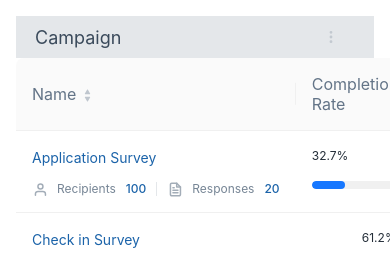
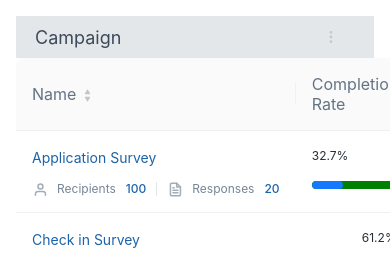
Before and after one commit to VishalGcod/CampaignTable, a React (Create React App) app in the folder campaign-design/: page / in a window 390 px wide. Shown: the top 261 px of the page. Built offline with nearby package versions, Linux system fonts and the light colour scheme.

Commit message:
tabletasks

```diff
--- a/campaign-design/src/App.js
+++ b/campaign-design/src/App.js
@@ -10,7 +10,6 @@ function App() {
     <div className="App">
       <AntdTableHeader />
       <AntdTableComp setPercent={setPercent}/>
-      {/* <ProgressBar percent={percent}/> */}
     </div>
   );
 }
--- a/campaign-design/src/antdTable/antdTableComp.js
+++ b/campaign-design/src/antdTable/antdTableComp.js
@@ -5,12 +5,6 @@ import { styled } from "styled-components";
 import { NameSort } from "../imageSvgComps/nameSort";
 import { UserSvg } from "../imageSvgComps/userSvg";
 import { FileSvg } from "../imageSvgComps/fileSvg";
-import { Percent1 } from "../imageSvgComps/percent1";
-import { Percent2 } from "../imageSvgComps/percent2";
-import { Percent3 } from "../imageSvgComps/percent3";
-import { StarRating1 } from "../imageSvgComps/starRating1";
-import { StarRating3 } from "../imageSvgComps/starRating3";
-import { StarRating2 } from "../imageSvgComps/starRating2";
 import { Progress } from "antd";
 import {
   TableHeading,
@@ -34,6 +28,7 @@ import {
   UnderScore,
   DotDiv,
 } from "../styledComponents/styles";
+
 import { StarRatings } from "../imageSvgComps/starRate";
 import { ProgressBar } from "../imageSvgComps/progressBor";
 
@@ -154,9 +149,8 @@ const data = [
           <RatingFont>32.7%</RatingFont>
         </RatingsNumber>
         <span>
-          <Progress
-            style={{ width: "112px", height: "6px" }}
-            percent={30}
+          <ProgressBar
+          percent={32}
             showInfo={false}
           />
         </span>
--- a/campaign-design/src/imageSvgComps/progressBor.js
+++ b/campaign-design/src/imageSvgComps/progressBor.js
@@ -1,9 +1,24 @@
 import { Progress } from 'antd';
+import { styled } from 'styled-components';
 
 export const ProgressBar = ({percent}) => {
+
+    const StyledProgressBar = styled(Progress)`
+    width:135px;
+    &&& {
+      .ant-progress-inner {
+        background-color: ${props =>
+          props.percent < 30
+            ? 'red'
+            : props.percent === 65
+            ? 'blue'
+            : 'green'};
+      }
+    }
+  `;
   return (
     <>
-      <Progress percent={percent} />
+      <StyledProgressBar percent={percent} />
     </>
   );
 };
```
